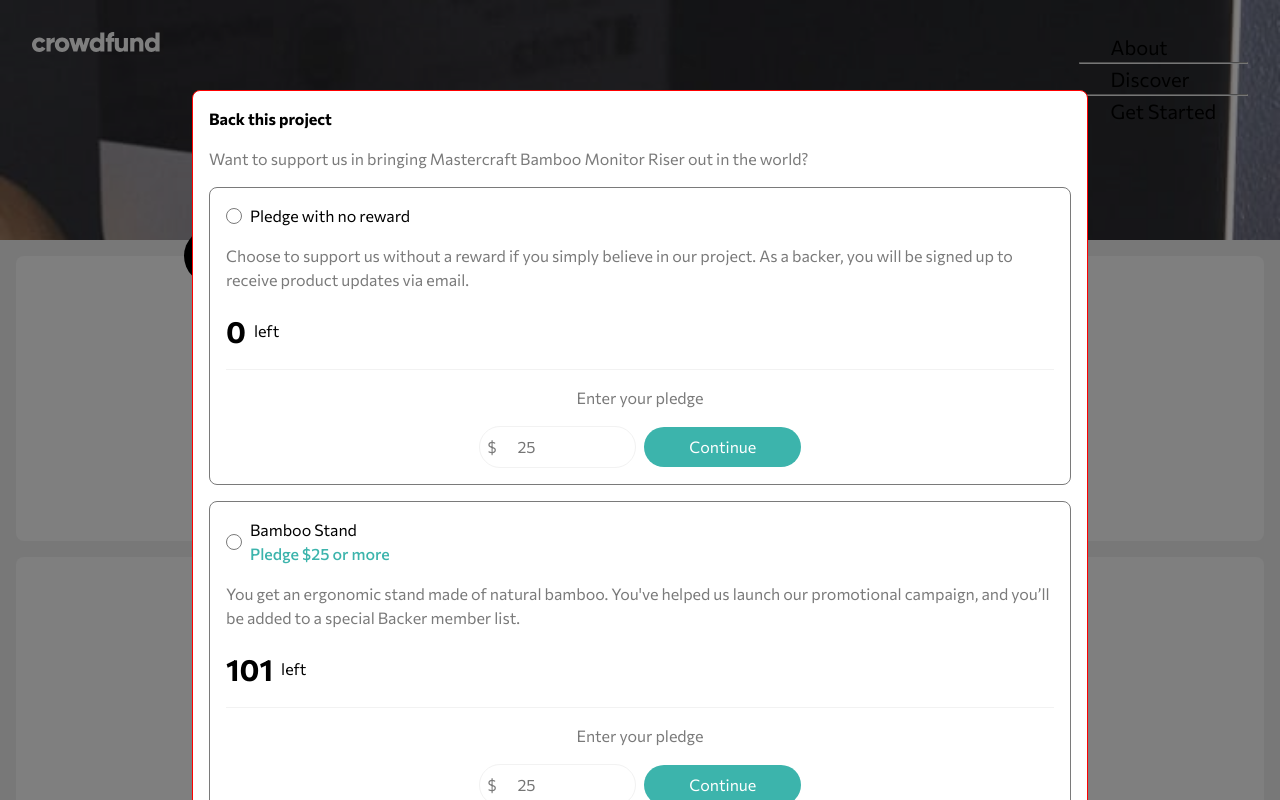
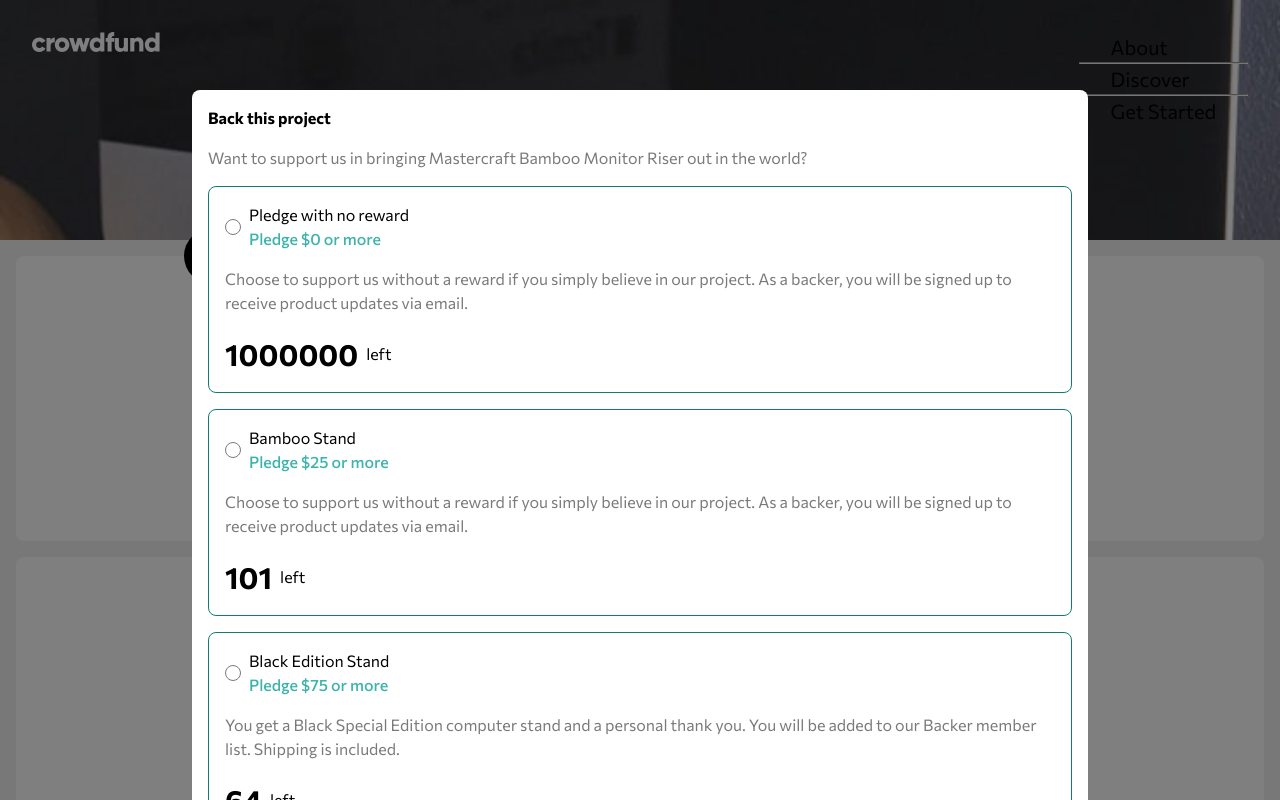
Before and after one commit to PiojoSistematico/fem-crowdfunding-product-page, a React (Vite) app: page / in a window 1280 px wide. Both pictures are taken after a click on the button "Back this project". Shown: the top 800 px of the page. Built offline with nearby package versions, Linux system fonts and the light colour scheme.

Commit message:
added modal cards and load data with useeffect

```diff
--- /dev/null
+++ b/public/data.json
@@ -0,0 +1,6 @@
+{
+  "current": "89914",
+  "goal": "100000",
+  "backers": "5007",
+  "daysLeft": "56"
+}
--- /dev/null
+++ b/public/options.json
@@ -0,0 +1,26 @@
+[
+  {
+    "reward": "Pledge with no reward",
+    "pledge": "0",
+    "description": "Choose to support us without a reward if you simply believe in our project. As a backer, you will be signed up to receive product updates via email.",
+    "left": "1000000"
+  },
+  {
+    "reward": "Bamboo Stand",
+    "pledge": "25",
+    "description": "Choose to support us without a reward if you simply believe in our project. As a backer, you will be signed up to receive product updates via email.",
+    "left": "101"
+  },
+  {
+    "reward": "Black Edition Stand",
+    "pledge": "75",
+    "description": "You get a Black Special Edition computer stand and a personal thank you. You will be added to our Backer member list. Shipping is included.",
+    "left": "64"
+  },
+  {
+    "reward": "Mahogany Special Edition",
+    "pledge": "200",
+    "description": "You get two Special Edition Mahogany stands, a Backer T-Shirt, and a personal thank you. You will be added to our Backer member list. Shipping is included.",
+    "left": "0"
+  }
+]
--- a/src/App.tsx
+++ b/src/App.tsx
@@ -2,19 +2,67 @@
 import Menu from "./components/Menu";
 import logoMastercraft from "./assets/images/logo-mastercraft.svg";
 import Modal from "./components/Modal";
-import { useState } from "react";
+import { useEffect, useState } from "react";
+
+type dataProps = {
+  current: number;
+  goal: number;
+  backers: number;
+  daysLeft: number;
+};
+
+type optionsProps = {
+  reward: string;
+  pledge: number;
+  description: string;
+  left: number;
+};
+
+const dummy = Array.from(Array(2), () => ({
+  reward: "Bamboo Stand",
+  pledge: 25,
+  description:
+    "Choose to support us without a reward if you simply believe in our project. As a backer, you will be signed up to receive product updates via email.",
+  left: 101,
+}));
 
 function App() {
   const [isModalOpen, setIsModalOpen] = useState(false);
+  const [data, setData] = useState<dataProps>({
+    current: 1,
+    goal: 2,
+    backers: 1,
+    daysLeft: 1,
+  });
+  const [options, setOptions] = useState<optionsProps[]>(dummy);
+
+  useEffect(() => {
+    fetch("data.json")
+      .then((res) => res.json())
+      .then((info) => setData(info));
+  }, []);
+
+  useEffect(() => {
+    fetch("options.json")
+      .then((res) => res.json())
+      .then((info) => setOptions(info));
+  }, []);
 
   function handleModal(): void {
     setIsModalOpen(!isModalOpen);
   }
 
+  console.log(data);
+  console.log(options);
+
   return (
     <>
       <Menu></Menu>
-      <Modal isOpen={isModalOpen} handleModal={handleModal}></Modal>
+      <Modal
+        isOpen={isModalOpen}
+        handleModal={handleModal}
+        options={options}
+      ></Modal>
       <main>
         <section className="main-section">
           <section className="project-section section">
@@ -39,21 +87,30 @@
           </section>
           <section className="stats-section section">
             <div className="stats">
-              <span className="big-numbers">$89,914</span>
-              <span>of $100,000 backed</span>
+              <span className="big-numbers">
+                ${data.current.toLocaleString()}
+              </span>
+              <span>of ${data.goal.toLocaleString()} backed</span>
             </div>
             <hr className="mobile" />
             <div className="stats">
-              <span className="big-numbers">5,007</span>
+              <span className="big-numbers">
+                {data.backers.toLocaleString()}
+              </span>
               <span>total backers</span>
             </div>
             <hr className="mobile" />
             <div className="stats">
-              <span className="big-numbers">56</span>
+              <span className="big-numbers">
+                {data.daysLeft.toLocaleString()}
+              </span>
               <span>days left</span>
             </div>
             <div className="bar">
-              <div className="bar-filled"></div>
+              <div
+                className="bar-filled"
+                style={{ width: (data.current * 100) / data.goal + "%" }}
+              ></div>
             </div>
           </section>
 
--- a/src/components/Modal.tsx
+++ b/src/components/Modal.tsx
@@ -1,15 +1,25 @@
 import iconClose from "../assets/images/icon-close-modal.svg";
 import iconCheck from "../assets/images/icon-check.svg";
 import { useState } from "react";
+import ModalCard from "./ModalCard";
+
+type optionsProps = {
+  reward: string;
+  pledge: number;
+  description: string;
+  left: number;
+};
 
 type ModalProps = {
   isOpen: boolean;
   handleModal: () => void;
+  options: optionsProps[];
 };
 
 const Modal: React.FunctionComponent<ModalProps> = ({
   isOpen,
   handleModal,
+  options,
 }) => {
   const [isSuccessful, setIsSuccessful] = useState(false);
 
@@ -51,133 +61,9 @@
             in the world?
           </p>
 
-          <article className="card-regular">
-            <div className="flex-col">
-              <div className="flex-row">
-                <div className="circle"></div>
-                <div>
-                  <h4>Pledge with no reward</h4>
-                  <span className="pledge"></span>
-                </div>
-              </div>
-              <p>
-                Choose to support us without a reward if you simply believe in
-                our project. As a backer, you will be signed up to receive
-                product updates via email.
-              </p>
-              <div className="flex-row">
-                <span className="big-numbers"> 0 </span>
-                <span>left</span>
-              </div>
-            </div>
-            <div className="flex-col-center border-top">
-              <p>Enter your pledge</p>
-              <div className="flex-row">
-                <div className="input-box flex-row-between">
-                  <span>$</span>
-                  <input type="text" placeholder="25" />
-                </div>
-
-                <button className="btn-pledge">Continue</button>
-              </div>
-            </div>
-          </article>
-
-          <article className="card-regular">
-            <div className="flex-col">
-              <div className="flex-row">
-                <div className="circle"></div>
-                <div>
-                  <h4>Bamboo Stand</h4>
-                  <span className="pledge">Pledge $25 or more</span>
-                </div>
-              </div>
-              <p>
-                You get an ergonomic stand made of natural bamboo. You've helped
-                us launch our promotional campaign, and you’ll be added to a
-                special Backer member list.
-              </p>
-              <div className="flex-row">
-                <span className="big-numbers"> 101 </span>
-                <span>left</span>
-              </div>
-              <div className="flex-col-center border-top">
-                <p>Enter your pledge</p>
-                <div className="flex-row">
-                  <div className="input-box flex-row-between">
-                    <span>$</span>
-                    <input type="text" placeholder="25" />
-                  </div>
-
-                  <button className="btn-pledge">Continue</button>
-                </div>
-              </div>
-            </div>
-          </article>
-          <article className="card-regular">
-            <div className="flex-col">
-              <div className="flex-row">
-                <div className="circle"></div>
-                <div>
-                  <h4>Black Edition Stand</h4>
-                  <span className="pledge">Pledge $75 or more</span>
-                </div>
-              </div>
-              <p>
-                You get a Black Special Edition computer stand and a personal
-                thank you. You’ll be added to our Backer member list. Shipping
-                is included.
-              </p>
-              <div className="flex-row">
-                <span className="big-numbers"> 64 </span>
-                <span>left</span>
-              </div>
-            </div>
-
-            <div className="flex-col-center border-top">
-              <p>Enter your pledge</p>
-              <div className="flex-row">
-                <div className="input-box flex-row-between">
-                  <span>$</span>
-                  <input type="text" placeholder="25" />
-                </div>
-
-                <button className="btn-pledge">Continue</button>
-              </div>
-            </div>
-          </article>
-          <article className="card-regular out-of-stock">
-            <div className="flex-col">
-              <div className="flex-row">
-                <div className="circle"></div>
-                <div>
-                  <h4>Mahogany Special Edition</h4>
-                  <span className="pledge">Pledge $200 or more</span>
-                </div>
-              </div>
-              <p>
-                You get two Special Edition Mahogany stands, a Backer T-Shirt,
-                and a personal thank you. You’ll be added to our Backer member
-                list. Shipping is included.
-              </p>
-              <div className="flex-row">
-                <span className="big-numbers"> 0 </span>
-                <span>left</span>
-              </div>
-            </div>
-
-            <div className="flex-col-center border-top">
-              <p>Enter your pledge</p>
-              <div className="flex-row">
-                <div className="input-box flex-row-between">
-                  <span>$</span>
-                  <input type="text" placeholder="25" />
-                </div>
-
-                <button className="btn-pledge">Continue</button>
-              </div>
-            </div>
-          </article>
+          {options.map((elem) => (
+            <ModalCard isSelected={false} info={elem}></ModalCard>
+          ))}
         </section>
       )}
     </section>
--- /dev/null
+++ b/src/components/ModalCard.tsx
@@ -0,0 +1,46 @@
+import React from "react";
+
+type ModalCardProps = {
+  isSelected: boolean;
+  info: { reward: string; pledge: number; description: string; left: number };
+};
+
+const ModalCard: React.FunctionComponent<ModalCardProps> = ({
+  isSelected,
+  info,
+}) => {
+  return (
+    <article className={isSelected ? "card-regular" : "card-regular selected"}>
+      <div className="flex-col">
+        <div className="flex-row">
+          <div className="circle"></div>
+          <div>
+            <h4>{info.reward}</h4>
+            <span className="pledge">Pledge ${info.pledge} or more</span>
+          </div>
+        </div>
+        <p>{info.description}</p>
+        <div className="flex-row">
+          <span className="big-numbers"> {info.left} </span>
+          <span>left</span>
+        </div>
+      </div>
+
+      {isSelected ? (
+        <div className="flex-col-center border-top">
+          <p>Enter your pledge</p>
+          <div className="flex-row">
+            <div className="input-box flex-row-between">
+              <span>$</span>
+              <input type="number" placeholder={`${info.pledge}`} />
+            </div>
+
+            <button className="btn-pledge">Continue</button>
+          </div>
+        </div>
+      ) : null}
+    </article>
+  );
+};
+
+export default ModalCard;
--- a/src/index.css
+++ b/src/index.css
@@ -323,7 +323,6 @@
 
 .bar-filled {
   background-color: var(--clr-primary-moderate-cyan);
-  width: 50%;
   height: var(--size-400);
   border-radius: var(--size-400);
 }
@@ -348,6 +347,10 @@
   border: 1px solid var(--clr-neutral-dark-gray);
   border-radius: var(--size-200);
   padding: var(--size-400);
+}
+
+.selected {
+  border: 1px solid var(--clr-primary-dark-cyan);
 }
 
 h3 {
@@ -390,7 +393,7 @@
   width: 70%;
   background-color: var(--clr-neutral-white);
   border-radius: var(--size-200);
-  border: 1px solid red;
+  /* border: 1px solid red; */
   display: flex;
   flex-direction: column;
   gap: var(--size-400);
```
